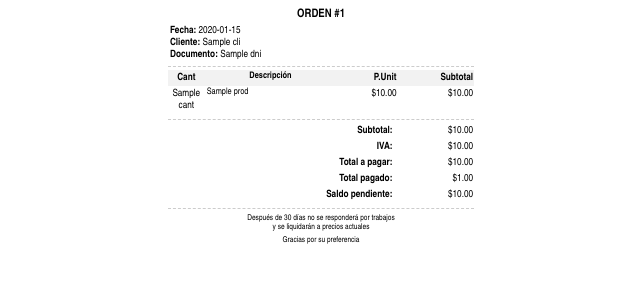
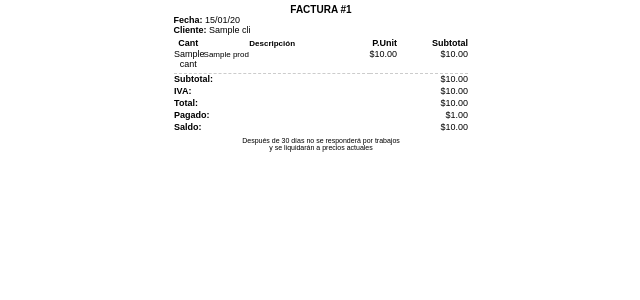
Before and after one commit to sandra-svc/Enfokart-django, a Django app: template core/erp/templates/sale/invoice.html in a window 1280 px wide. Shown: the top 300 px of the page, without its empty margins (319-959 px from the left). Run offline with Django 3.2, Linux system fonts and the light colour scheme; the template is opened without the code that fills it: most values are stand-ins (such as "Sample title", 1, 10 or a date in 2020); parts of the project's set-up code (start-up, migrations or seed data) failed here and were passed over.

Commit message:
Update invoice.html

```diff
--- a/core/erp/templates/sale/invoice.html
+++ b/core/erp/templates/sale/invoice.html
@@ -3,120 +3,82 @@
 <html lang="es">
 <head>
     <meta charset="UTF-8">
-    <title>Orden #{{ sale.id }}</title>
+    <title>Factura #{{ sale.id }}</title>
     <style>
-        /* Reset y estilos base */
+        /* Reset completo para impresión térmica */
         * {
             margin: 0;
             padding: 0;
             box-sizing: border-box;
             color: #000;
-            font-family: "Arial Narrow", Arial, sans-serif;
-            line-height: 1.2;
+            font-family: Arial, sans-serif;
+            line-height: 1.1;
+            font-size: 9px; /* Tamaño reducido */
         }
 
         body {
-            width: 85mm;
+            width: 80mm; /* Ancho exacto del rollo */
             margin: 0 auto;
-            padding: 2mm;
-            font-size: 10px;
+            padding: 1mm;
         }
 
-        .page-container {
-            width: 100%;
-        }
-
-        /* Estilos para la tabla */
+        /* Optimización de tablas */
         table {
             width: 100%;
             border-collapse: collapse;
-            margin-bottom: 5px;
             table-layout: fixed;
+            margin-bottom: 2px;
         }
 
         th, td {
-            padding: 2px 1px;
+            padding: 1px 0.5px;
             vertical-align: top;
         }
 
-        /* Columnas específicas */
-        .col-cant {
-            width: 12%;
-            text-align: center;
+        /* Ajustes específicos de columnas */
+        .col-cant { width: 10%; text-align: center; }
+        .col-item {
+            width: 48%;
+            word-wrap: break-word;
+            white-space: normal;
+            font-size: 8px; /* Más pequeño para descripciones */
+            line-height: 1.2;
+            padding-right: 1mm;
+        }
+        .col-price { width: 18%; text-align: right; }
+        .col-subtotal { width: 24%; text-align: right; }
+
+        /* Estilos para totales */
+        .total-row td {
+            padding-top: 1px;
+            border-top: 1px dashed #ccc;
         }
 
-        .col-item {
-            width: 43%;
-            word-wrap: break-word;
-            -weasy-wrap: break-word;
-            white-space: normal;
-            padding: 1px 2px;
-            font-size: 9px;
-            line-height: 1.3;
-            overflow-wrap: break-word;
-            hyphens: auto;
-        }
-
-        .col-price {
-            width: 20%;
-            text-align: right;
-        }
-
-        .col-subtotal {
-            width: 25%;
-            text-align: right;
-        }
-
-        /* Encabezados */
-        th {
-            background-color: #f2f2f2;
-            font-weight: bold;
-            text-align: center;
-            white-space: nowrap;
-        }
-
-        /* Estilos para totales - ALINEACIÓN DERECHA */
-        .total-label {
-            text-align: right !important;
-            padding-right: 5px !important;
-        }
-
-        /* Estilos para impresión */
+        /* Optimización para impresión térmica */
         @page {
-            size: 85mm 200mm;
+            size: 80mm 100mm;
             margin: 0;
         }
 
-        /* Elementos especiales */
-        .separator {
-            border-top: 1px dashed #ccc;
-            margin: 3px 0;
-        }
-
+        /* Texto pequeño para notas */
         .text-small {
-            font-size: 8px;
-        }
-
-        .text-center {
-            text-align: center;
+            font-size: 7px;
+            line-height: 1.1;
         }
     </style>
 </head>
 <body>
 <div class="page-container">
-    <!-- Encabezado de la factura -->
-    <div style="margin-bottom: 5px; text-align: center;">
-        <h3 style="margin-bottom: 3px;">ORDEN #{{ sale.id }}</h3>
-        <div style="text-align: left; margin-left: 2px;">
-            <p><strong>Fecha:</strong> {{ sale.date_joined|date:'Y-m-d' }}</p>
-            <p><strong>Cliente:</strong> {{ sale.cli.get_full_name }}</p>
-            <p><strong>Documento:</strong> {{ sale.cli.dni }}</p>
+    <!-- Encabezado compacto -->
+    <div style="text-align: center; margin-bottom: 2px;">
+        <h3 style="font-size: 10px; margin-bottom: 1px;">FACTURA #{{ sale.id }}</h3>
+        <div style="text-align: left;">
+            <p><strong>Fecha:</strong> {{ sale.date_joined|date:'d/m/y' }}</p>
+            <p><strong>Cliente:</strong> {{ sale.cli.get_full_name|truncatechars:20 }}</p>
         </div>
     </div>
 
-    <div class="separator"></div>
-
-    <!-- Detalle de productos -->
+    <!-- Tabla de productos ajustada -->
     <table>
         <thead>
             <tr>
@@ -138,42 +100,35 @@
         </tbody>
     </table>
 
-    <div class="separator"></div>
-
-    <!-- Totales - CON ETIQUETAS ALINEADAS A LA DERECHA -->
+    <!-- Totales compactos -->
     <table>
-        <tr>
-            <td class="total-label" colspan="2"><strong>Subtotal:</strong></td>
+        <tr class="total-row">
+            <td class="col-item text-right"><strong>Subtotal:</strong></td>
             <td class="col-subtotal">${{ sale.subtotal|floatformat:2 }}</td>
         </tr>
         <tr>
-            <td class="total-label" colspan="2"><strong>IVA:</strong></td>
+            <td class="col-item text-right"><strong>IVA:</strong></td>
             <td class="col-subtotal">${{ sale.iva|floatformat:2 }}</td>
         </tr>
         <tr>
-            <td class="total-label" colspan="2"><strong>Total a pagar:</strong></td>
+            <td class="col-item text-right"><strong>Total:</strong></td>
             <td class="col-subtotal">${{ sale.total|floatformat:2 }}</td>
         </tr>
         <tr>
-            <td class="total-label" colspan="2"><strong>Total pagado:</strong></td>
+            <td class="col-item text-right"><strong>Pagado:</strong></td>
             <td class="col-subtotal">${{ total_pago|floatformat:2 }}</td>
         </tr>
         <tr>
-            <td class="total-label" colspan="2"><strong>Saldo pendiente:</strong></td>
+            <td class="col-item text-right"><strong>Saldo:</strong></td>
             <td class="col-subtotal">${{ saldo_pendiente|floatformat:2 }}</td>
         </tr>
     </table>
 
-    <div class="separator"></div>
-
-    <!-- Notas y condiciones -->
-    <div style="margin-top: 5px; text-align: center;">
+    <!-- Notas ajustadas -->
+    <div style="margin-top: 3px; text-align: center;">
         <p class="text-small">
             Después de 30 días no se responderá por trabajos<br>
             y se liquidarán a precios actuales
-        </p>
-        <p class="text-small" style="margin-top: 3px;">
-            Gracias por su preferencia
         </p>
     </div>
 </div>
```
